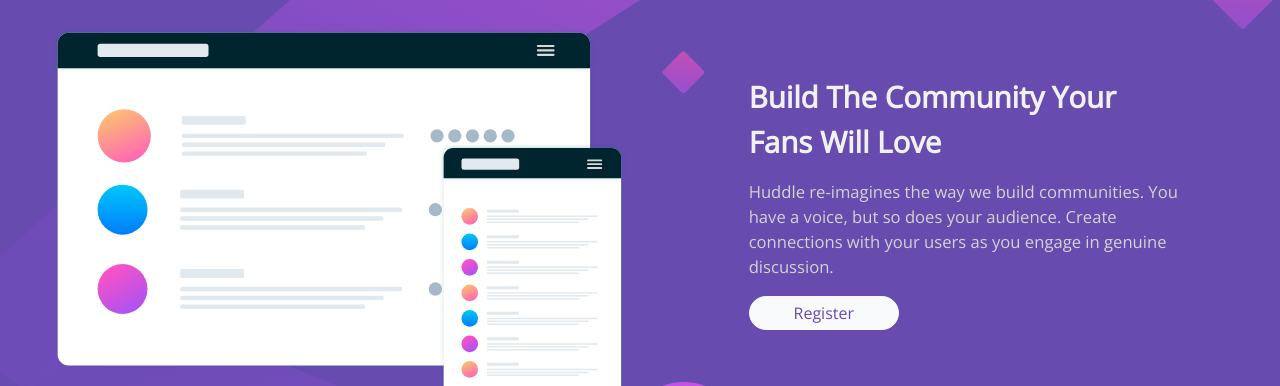
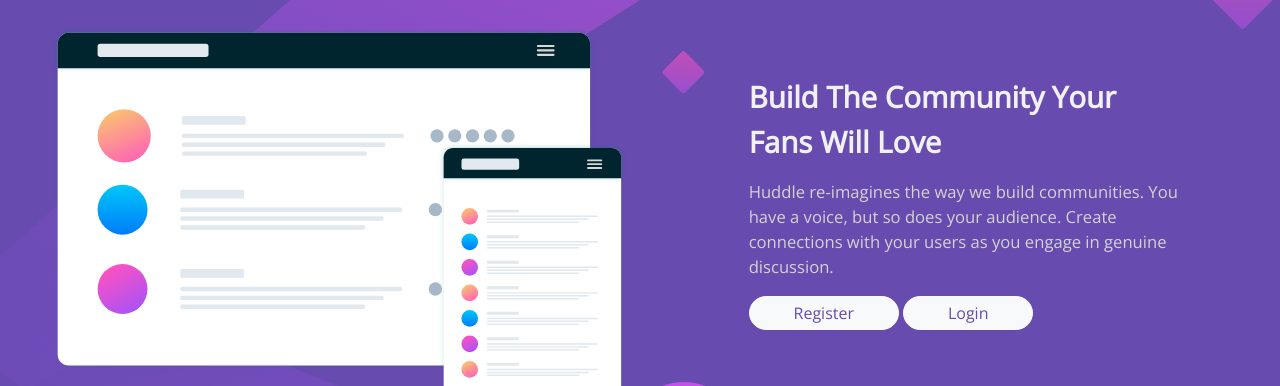
Before and after one commit to GNXNSEC/Opensource-Contribution, a plain HTML site: page index.html in a window 1280 px wide. Shown: the part 109-495 px from the top of the page. Drawn offline with nearby package versions, Linux system fonts and the light colour scheme.

Commit message:
initial commit

```diff
--- a/index.html
+++ b/index.html
@@ -44,6 +44,8 @@
         Create connections with your users as you engage in genuine discussion.
       </p>
       <button type="button" name="button" class="btn btn-light">Register</button>
+      <button type="button" name="button" class="btn btn-light">Login</button>
+
       <p class="icon">
         <a href="https://www.facebook.com/profile.php?id=100066347735651"><i class="fa-brands fa-facebook"></i></a>
         <a href="https://www.instagram.com/mr.sourav_2002/"><i class="fa-brands fa-instagram"></i></a>
```
